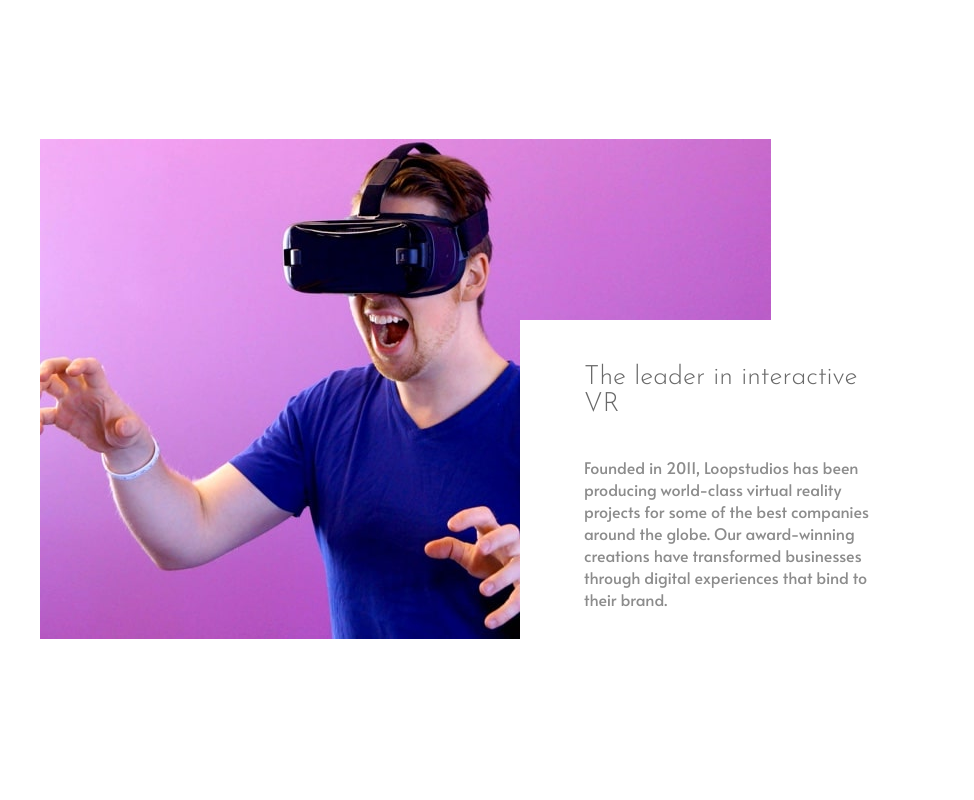
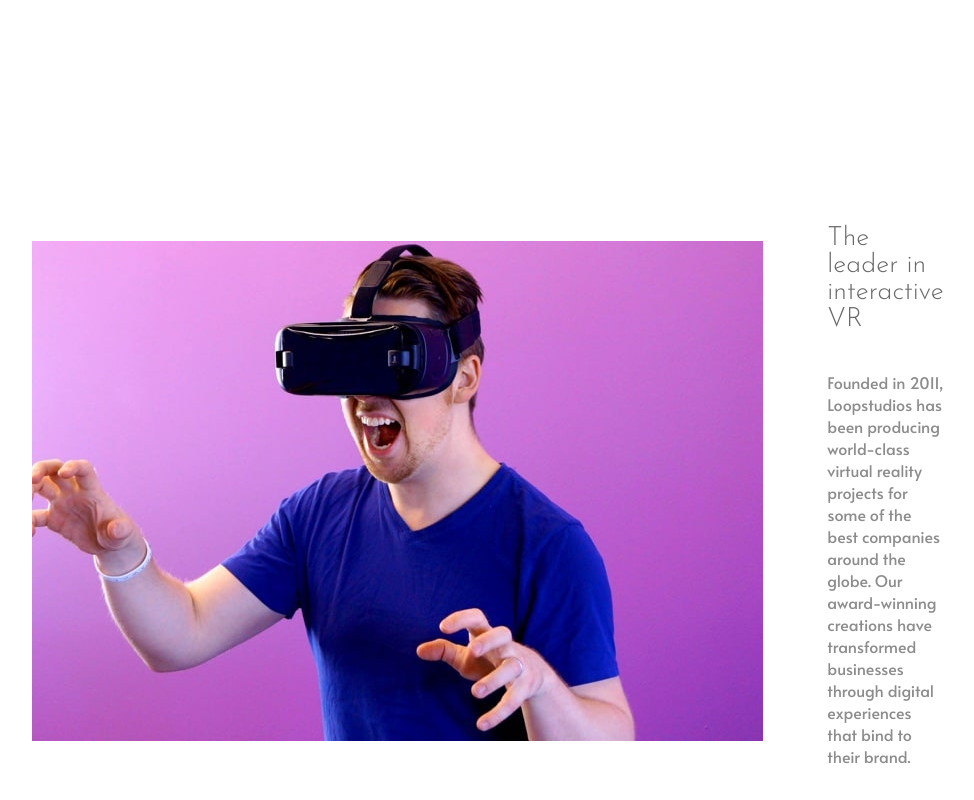
Before and after one commit to figueiredojoaopedro/Loopstudios-landing-page, a plain HTML site: page index.html in a window 1280 px wide. Shown: the part 760-1560 px from the top of the page, without its empty margins (120-1094 px from the left). Drawn offline with nearby package versions, Linux system fonts and the light colour scheme.

Commit message:
image caption absolute cancelled

```diff
--- a/stylesheets/desktop_style.css
+++ b/stylesheets/desktop_style.css
@@ -89,13 +89,6 @@ ul li:hover > hr{
     color: hsl(0, 0%, 55%);
     background-color: white;
     margin: 0; padding: 4rem;
-    position: absolute;
-    width: 300px;
-    height: 200px;
-    left: 50%;
-    top: 135%;
-    bottom: 0%;
-
 }
 .h2plusparagraph h2{
     font-family: Josefin Sans;
```
